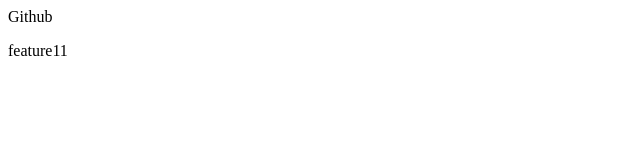
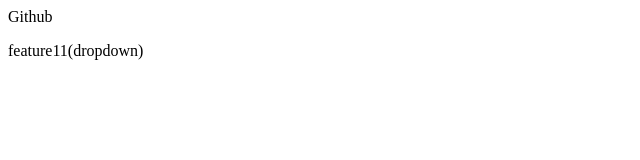
Before and after one commit to PrItaM648/localrepo, a plain HTML site: page index.html in a window 1280 px wide. Shown: the full height of the page, 0-640 px from the left. Drawn offline with Linux system fonts and the light colour scheme.

Commit message:
add dropdown

```diff
--- a/index.html
+++ b/index.html
@@ -1,2 +1,2 @@
 <p>Github</p>
-<P>feature11</P>
+<P>feature11(dropdown)</P>
```
